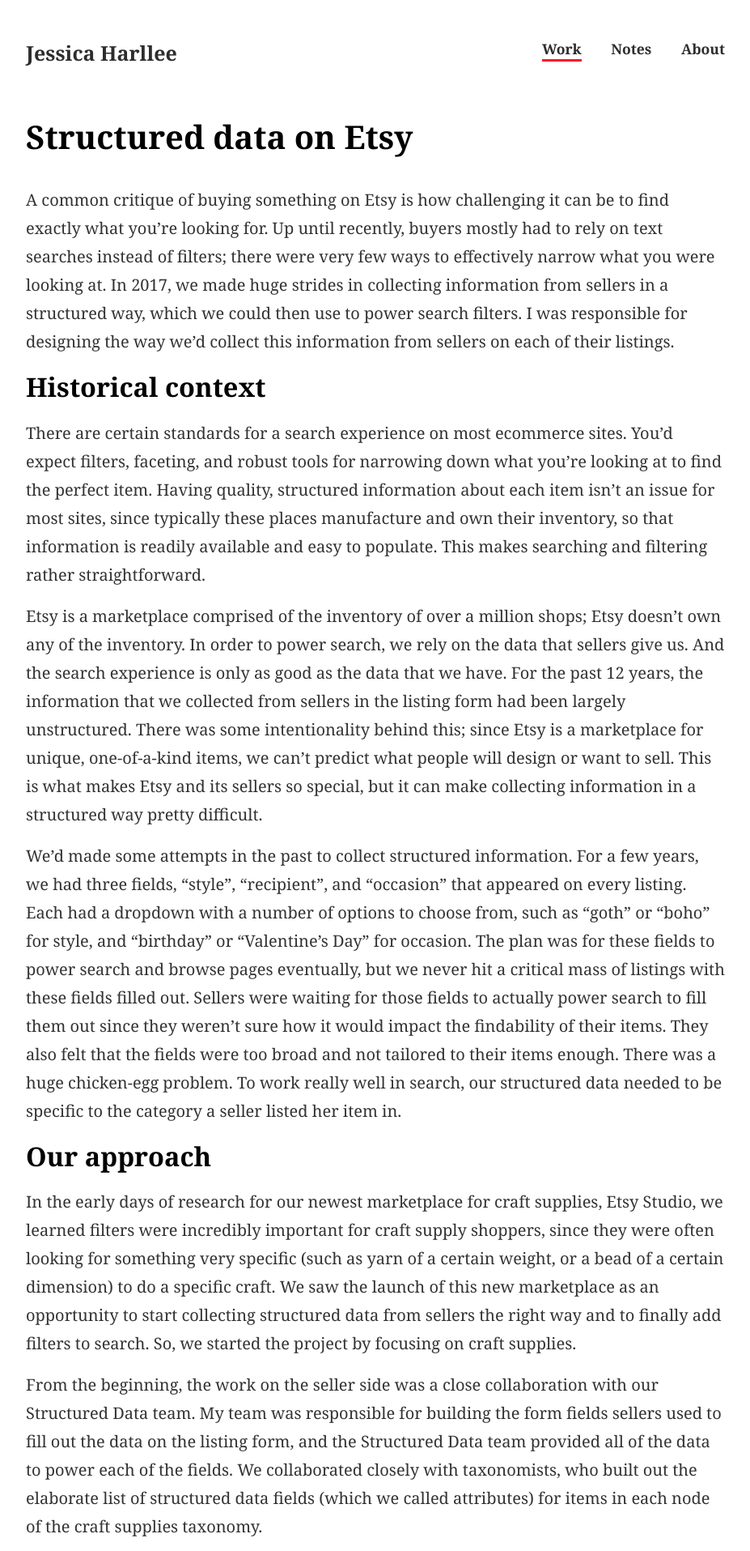
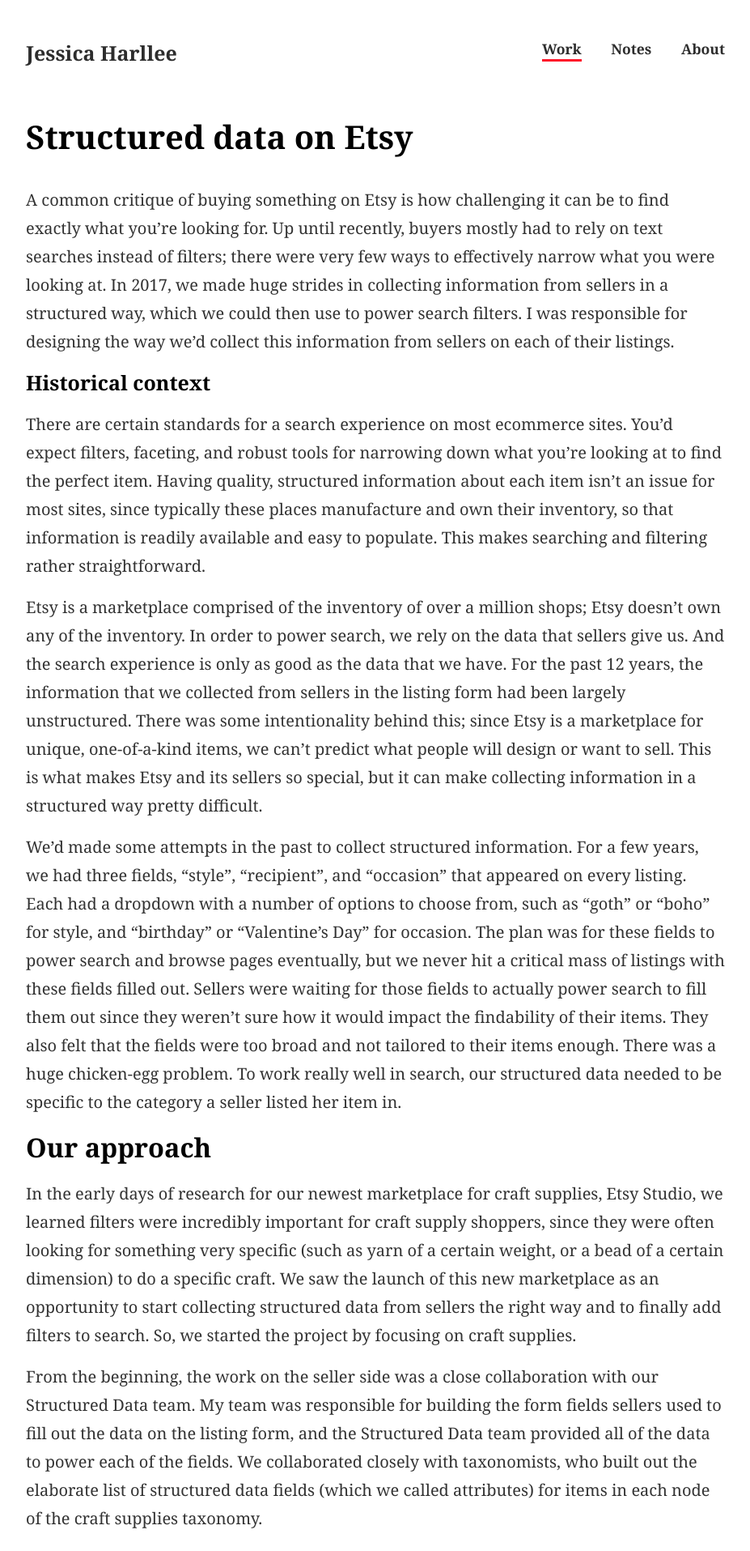
Before and after one commit to harllee/jessicaharllee.com, a Jekyll site: the page built from _work/structured-data-on-etsy.markdown, in a window 1280 px wide. Shown: the top 1915 px of the page at 81% size, without its empty margins (176-1103 px from the left). Built offline with Jekyll 4.4.1, drawn with Linux system fonts in a browser that asks for light colours.

```diff
--- a/_work/structured-data-on-etsy.markdown
+++ b/_work/structured-data-on-etsy.markdown
@@ -7,7 +7,7 @@ description: Collecting category-specific information from sellers to power sear
 
 A common critique of buying something on Etsy is how challenging it can be to find exactly what you’re looking for. Up until recently, buyers mostly had to rely on text searches instead of filters; there were very few ways to effectively narrow what you were looking at. In 2017, we made huge strides in collecting information from sellers in a structured way, which we could then use to power search filters. I was responsible for designing the way we’d collect this information from sellers on each of their listings.
 
-## Historical context
+### Historical context
 
 There are certain standards for a search experience on most ecommerce sites. You’d expect filters, faceting, and robust tools for narrowing down what you’re looking at to find the perfect item. Having quality, structured information about each item isn’t an issue for most sites, since typically these places manufacture and own their inventory, so that information is readily available and easy to populate. This makes searching and filtering rather straightforward.
 
@@ -31,7 +31,7 @@ Input with unit was for collecting measurements. The input had to be a number, a
 
 Finally, numerical input was used for integers like the number of strands for beads.
 
-## Attributes and variations
+### Attributes and variations
 
 At the same time that we were adding structured data to the listing form, we were overhauling the way that inventory worked on Etsy, specifically a part of the form called variations. Variations are a tool used to enumerate all of the options sellers have for sale of a given product; often, these variations are different sizes, colors, finishes, fabrics, or measurements that the seller offers. Sound familiar? The defining characteristics of an item, or its attributes, are also probably the things of which a seller might offer variations. If you’re selling hand-dyed yarn, Etsy wants to know what the color of the yarn is and its weight, and those might also be different options that a buyer can choose from when purchasing. There needed to be some kind of connection between attributes and variations.
 
@@ -43,7 +43,7 @@ We decided to use attributes to power variations. We updated the list of variati
 
 To establish the relationship between attributes and variations, we gave sellers a way to mark an attribute as a variation. If a seller was filling out the form and encountered an attribute which was a variation, they could select “I offer more than one” at the top of the form. When they got to the variations section, we’d already have that variation added; all they had to do was add each of the options they offered.
 
-## Validating our work
+### Validating our work
 
 Once we had defined an early version of the taxonomy with attributes, we got to usability testing. We knew sellers would have a lot of feedback about attributes, since we know how deeply sellers care about the way search works on Etsy and how findable their items are. Categorization is also a very personal topic for many sellers, and as experts on their items, we knew they’d have a lot of feedback about the different values they could select for each attribute. We went into usability testing hoping for feedback on two topics: the taxonomy and the attributes themselves, and the relationship between attributes and variations.
 
@@ -53,7 +53,7 @@ We consistently heard two main pieces of feedback around the listing form. One,
 
 Adding attributes to each listing was going to be a huge win for search. In research, sellers were enthusiastic that they had a designated place to put these important details about their items and that it was going to help them in search. But every time we add form fields to the listing form, it adds more work for sellers. They told us that they’d do the work to update their listings because they knew it was important, but they were concerned about how much time it would take to update every single listing. We needed to build a tool that sellers could use at launch to help them with this work.
 
-## Creating a launch tool
+### Creating a launch tool
 
 There were a lot of different directions a launch tool could take. We decided to set some targets and constraints to keep things as simple as possible. We wanted to target high volume sellers, since we knew that this launch would be the most stressful for those sellers; some of our craft supply sellers have thousands of items in their shops! We considered building tooling to edit listings in bulk, but thought it could be more trouble than it was worth; the many connections between attributes, categories, and variations felt like there were too many opportunities to accidentally overwrite data. So, we decided to build a tool that isolated all of the new fields and helped sellers go through listings one-by-one to fill out the new details.
 
@@ -64,7 +64,7 @@ The easiest way for a seller to go through all of their listings was going to be
 Finally, we added banners to the listings manager, where sellers maintain their listings, to indicate that there was a tool they could use to quickly fill out attributes. After a seller used the tool for the first time, we updated the banners with the progress bar to show how many listings were left.
 
 
-## Launch and reception
+### Launch and reception
 
 Before our full launch, we used the same seller prototype as the inventory management project to beta test attributes with sellers. These sellers helped us find bugs, refine the attributes, and even helped us test the launch tool before we released it to all sellers.
 
```
